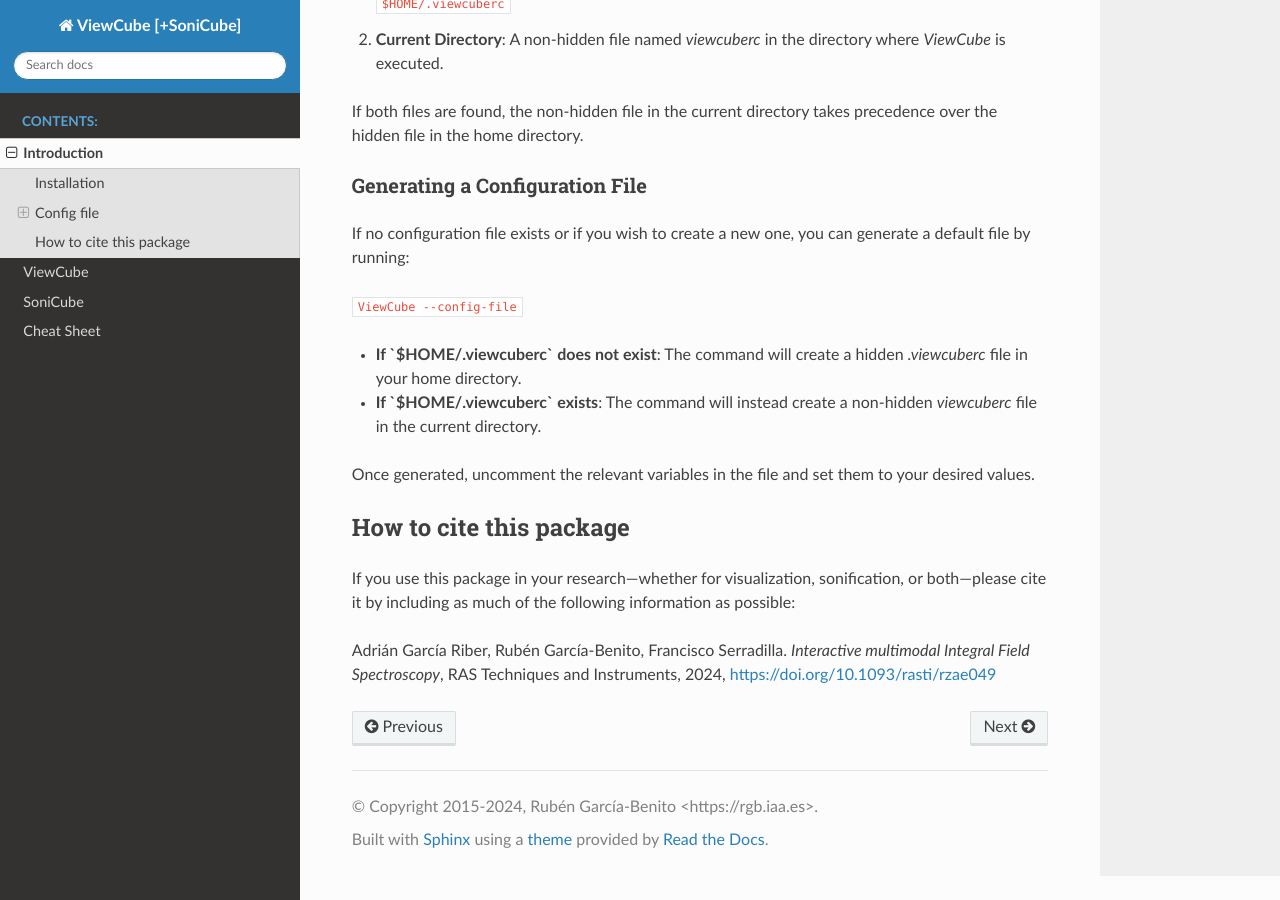
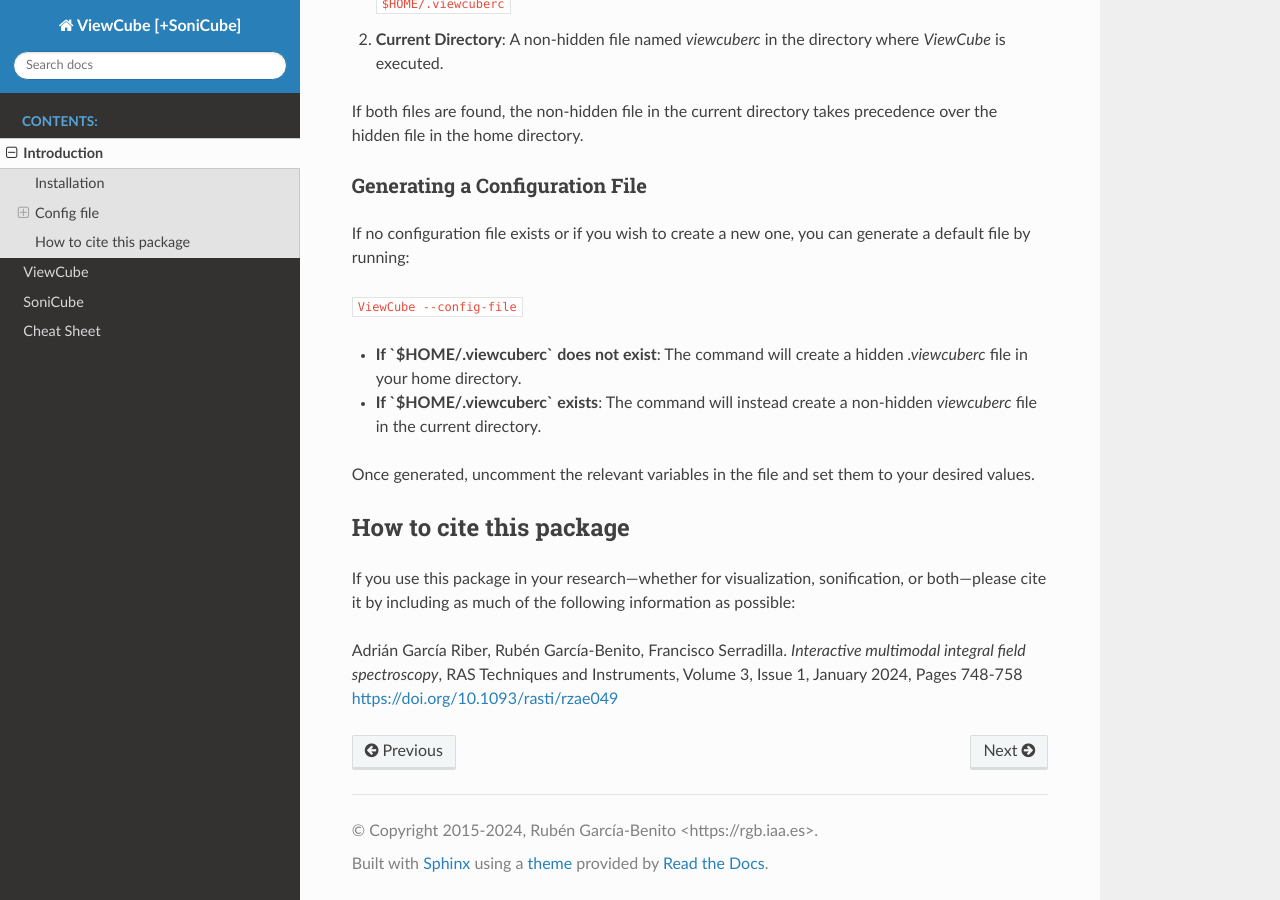
Before and after one commit to rgbIAA/viewcube, a Sphinx documentation site: the page built from docs/intro.rst, in a window 1280 px wide and 900 px high, scrolled down 1357 px. Built offline with Sphinx 7.4.7 and the Read the Docs theme 3.1.0, drawn with Linux system fonts in a browser that asks for light colours.

Commit message:
Reference updated

```diff
--- a/docs/intro.rst
+++ b/docs/intro.rst
@@ -7,7 +7,7 @@ application written entirely in Python, designed for the efficient exploration a
 of datacubes. Originally developed for the quick assessment of the quality and physical
 characteristics of datacubes from the CALIFA survey, and for the rapid exploration of
 high-level data products generated by the PyCASSO pipeline
-(`de Amorim et al. 2017 <https://ui.adsabs.harvard.edu/abs/2017MNRAS.471.3727D/abstract>`_ ),
+(`de Amorim et al. 2017 <https://ui.adsabs.harvard.edu/abs/2017MNRAS.471.3727D/abstract>`_),
 ViewCube’s functionality has since expanded.
 
 The application supports datacubes from (almost) any provenance, thanks to its general
@@ -90,6 +90,6 @@ How to cite this package
 If you use this package in your research—whether for visualization, sonification, or both—please
 cite it by including as much of the following information as possible:
 
-Adrián García Riber, Rubén García-Benito, Francisco Serradilla. *Interactive multimodal Integral
-Field Spectroscopy*, RAS Techniques and Instruments, 2024,
+Adrián García Riber, Rubén García-Benito, Francisco Serradilla. *Interactive multimodal integral
+field spectroscopy*, RAS Techniques and Instruments, Volume 3, Issue 1, January 2024, Pages 748-758
 `https://doi.org/10.1093/rasti/rzae049 <https://doi.org/10.1093/rasti/rzae049>`_
--- a/docs/sonicube.rst
+++ b/docs/sonicube.rst
@@ -18,8 +18,8 @@ specific sonification methods, much like how a color palette reveals visual deta
 A comprehensive description of the sonification module, along with its evaluation, is available
 in the following paper:
 
-Adrián García Riber, Rubén García-Benito, Francisco Serradilla. *Interactive multimodal Integral
-Field Spectroscopy*, RAS Techniques and Instruments, 2024,
+Adrián García Riber, Rubén García-Benito, Francisco Serradilla. *Interactive multimodal integral
+field spectroscopy*, RAS Techniques and Instruments, Volume 3, Issue 1, January 2024, Pages 748-758
 `https://doi.org/10.1093/rasti/rzae049 <https://doi.org/10.1093/rasti/rzae049>`_
 
 
```
Also changed, not shown: README.md (+11 -0 lines).
